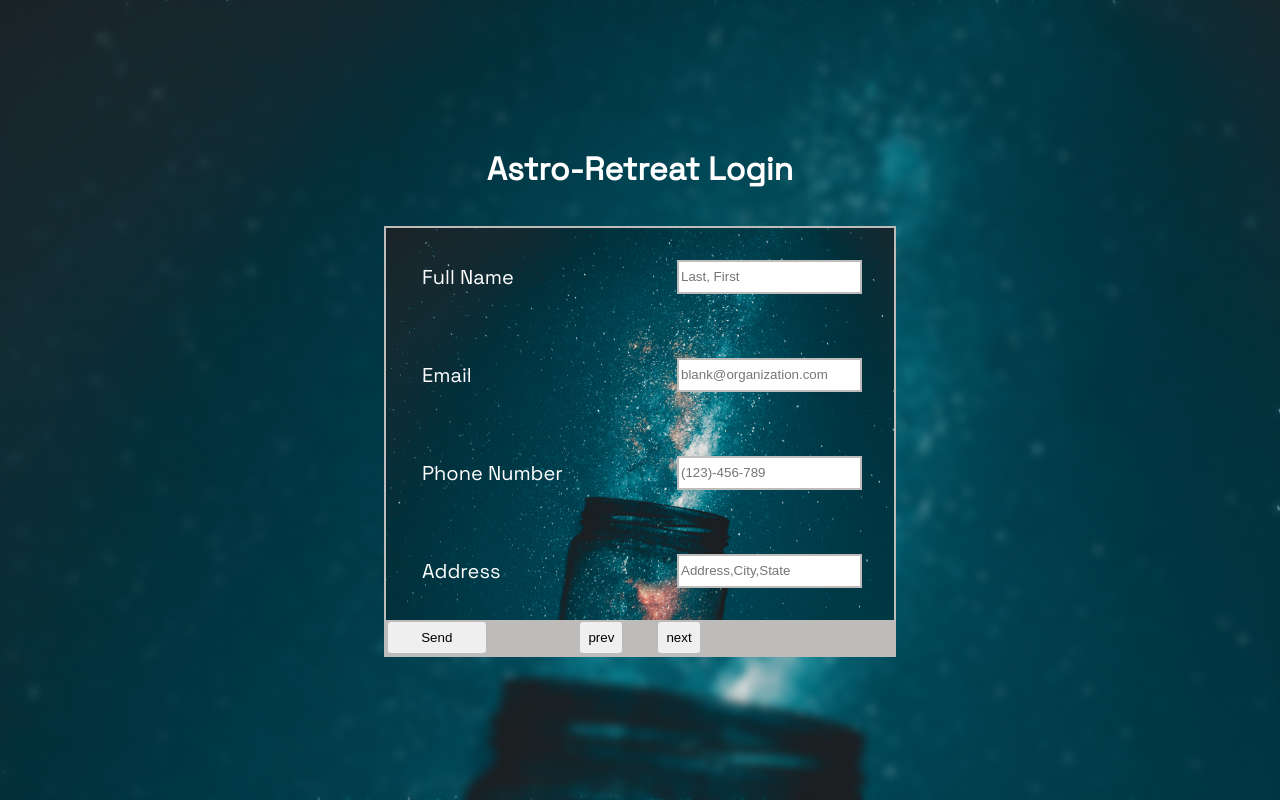
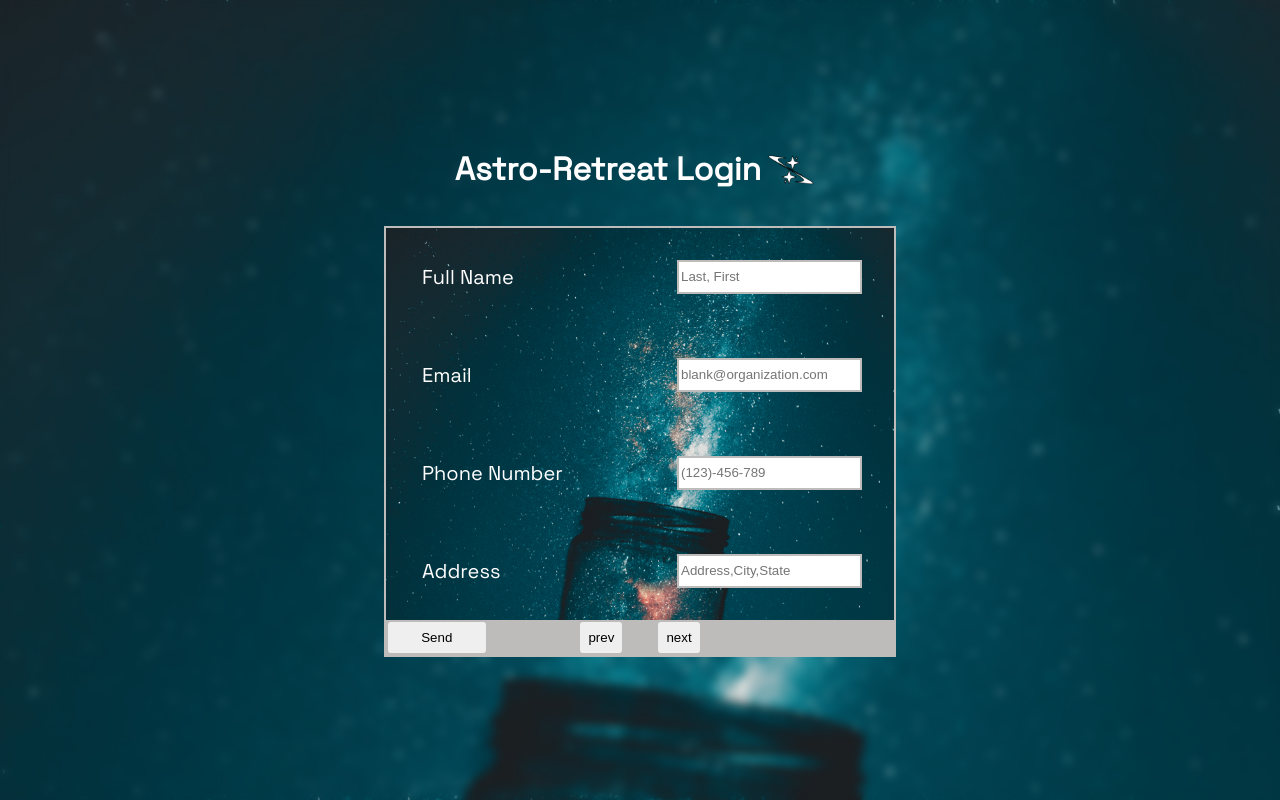
Before and after one commit to Tristkick1234/astr0direct, a plain HTML site: page forms.html in a window 1280 px wide. Drawn offline with Linux system fonts and the light colour scheme.

Commit message:
small cleanups

```diff
--- a/forms.css
+++ b/forms.css
@@ -26,8 +26,14 @@ body{
 }
 
 h1{
+    display: flex;
+    justify-content: center;
     align-self: center;
-    display: block;
+
+}
+
+h1>img{
+    width:5%;
 }
 form{
     margin:1rem;
--- a/forms.html
+++ b/forms.html
@@ -5,6 +5,7 @@
     <meta charset="UTF-8">
     <meta http-equiv="X-UA-Compatible" content="IE=edge">
     <meta name="viewport" content="width=device-width, initial-scale=1.0">
+    <link rel="shortcut icon" href="/photos/star-resized.png" type="image/x-icon">
     <title>Ticket Submission | Astro Retreat</title>
     <link rel="stylesheet" href="forms.css">
 </head>
@@ -21,7 +22,7 @@
         <img id="check" src="photos/complete_circle.png" alt="Circle">
     </div>
 
-    <h1>Astro-Retreat Login</h1>
+    <h1>Astro-Retreat Login <img src="/photos/starlogo.png" alt="astroretreat logo"></h1>
 
     <form id="myform" method="post" enctype="text/plain">
         <div id="container_one">
```
Also changed, not shown: about.css (+11 -1 lines).
